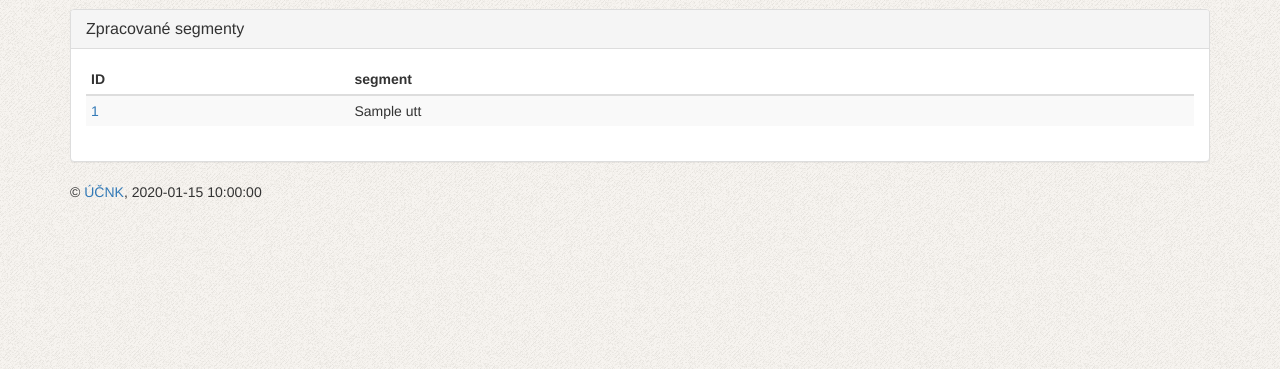
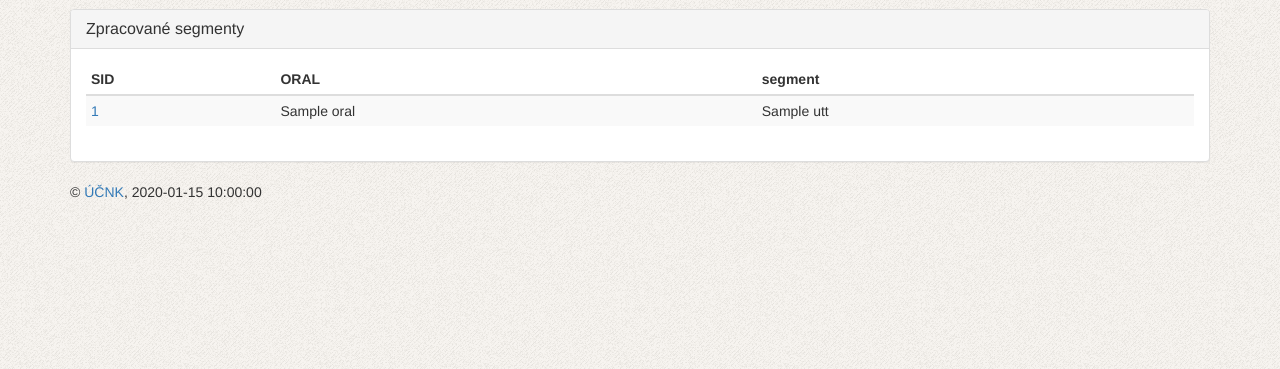
Before and after one commit to dlukes/kudlanka, a Python web app: template kudlanka/templates/list.html in a window 1280 px wide. Shown: the part 51-420 px from the top of the page. Run offline with Jinja, Linux system fonts and the light colour scheme; the template is opened without the code that fills it: most values are stand-ins (such as "Sample title", 1, 10 or a date in 2020); some libraries are stand-ins or nearby versions.

Commit message:
display which ORAL seg comes from in list

```diff
--- a/kudlanka/__init__.py
+++ b/kudlanka/__init__.py
@@ -150,7 +150,7 @@ def list():
     segs = []
     for seg in Seg.objects(sid__in = user.segs):
         utt = " ".join(pos["word"] for pos in seg.utt)
-        segs.append(dict(sid = seg.sid, utt = utt))
+        segs.append(dict(sid = seg.sid, oral = seg.oral, utt = utt))
     return render_template("list.html", segs = segs)
 
 
--- a/kudlanka/templates/list.html
+++ b/kudlanka/templates/list.html
@@ -11,13 +11,14 @@
           <table class="table table-condensed table-striped">
             <thead>
               <tr>
-                <th>ID</th><th>segment</th>
+                <th>SID</th><th>ORAL</th><th>segment</th>
               </tr>
             </thead>
             <tbody>
               {% for seg in segs %}
               <tr>
                 <td><a href="/edit/{{ seg.sid }}/">{{ seg.sid }}</a></td>
+                <td>{{ seg.oral }}</td>
                 <td>{{ seg.utt }}</td>
               </tr>
               {% endfor %}
```
